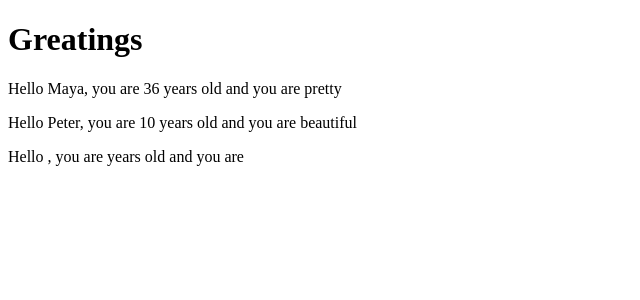
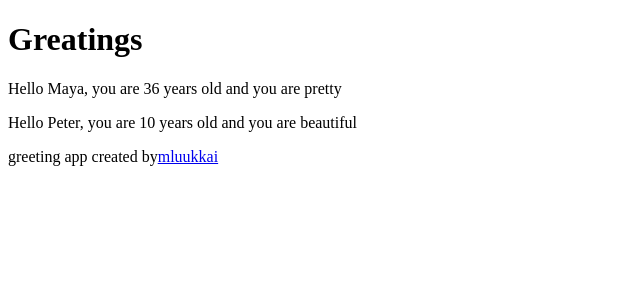
Before and after one commit to NickAReva/part-1, a React (Create React App) app: page / in a window 1280 px wide. Shown: the top 300 px of the page, without its empty margins (0-640 px from the left). Built offline with nearby package versions, Linux system fonts and the light colour scheme.

Commit message:
Adding Footer const
Added new const Footer

```diff
--- a/src/index.js
+++ b/src/index.js
@@ -6,6 +6,14 @@
         <p>
         Hello {props.name}, you are {props.age} years old and you are {props.feature}
         </p>
+      </div>
+    )
+  }
+  const Footer = () =>{
+    return (
+      <div>
+        greeting app created by
+        <a href="https://github.com/mluukkai">mluukkai</a>
       </div>
     )
   }
@@ -18,7 +26,7 @@
           <h1>Greatings</h1>
           <Hello name="Maya" age={26+10} feature="pretty"/>
           <Hello name={name} age={age} feature={feature}/>
-          <Hello />
+          <Footer />
         </div>
       )
     }
```
